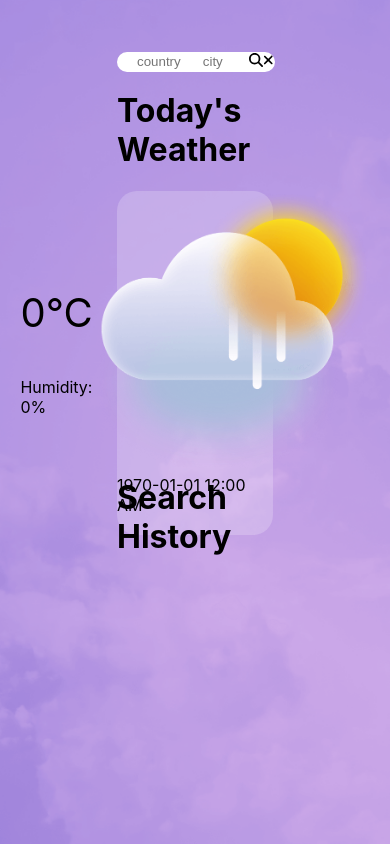
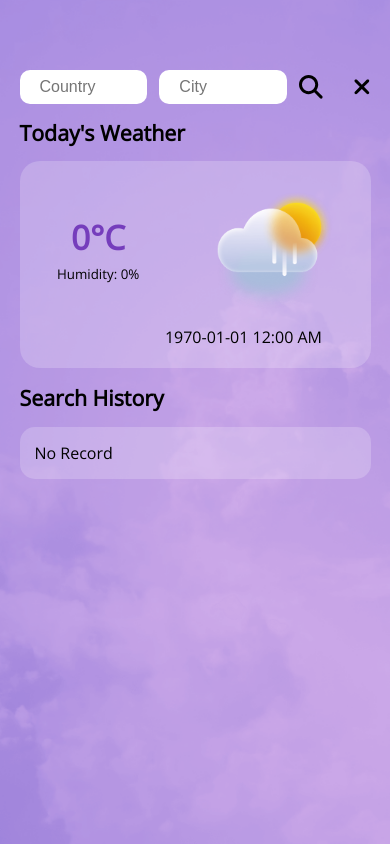
Before and after one commit to kshannn/react-weather-app, a React (Create React App) app: page / in a window 390 px wide. Built offline with nearby package versions, Linux system fonts and the light colour scheme; no server answers.

Commit message:
Implemented screen display responsivity

```diff
--- a/package.json
+++ b/package.json
@@ -15,10 +15,12 @@
     "@types/react": "^18.0.28",
     "@types/react-dom": "^18.0.11",
     "axios": "^1.3.4",
+    "lodash": "^4.17.21",
     "moment": "^2.29.4",
     "react": "^18.2.0",
     "react-dom": "^18.2.0",
     "react-scripts": "5.0.1",
+    "react-toastify": "^9.1.1",
     "typescript": "^4.9.5",
     "web-vitals": "^2.1.4"
   },
@@ -45,5 +47,8 @@
       "last 1 firefox version",
       "last 1 safari version"
     ]
+  },
+  "devDependencies": {
+    "@types/lodash": "^4.14.191"
   }
 }
--- a/src/App.css
+++ b/src/App.css
@@ -1,5 +1,15 @@
+@import url("https://fonts.googleapis.com/css2?family=Open+Sans:ital,wght@0,300;1,300&display=swap");
+
 html {
   overflow: hidden;
+}
+
+body {
+  font-family: "Open Sans", sans-serif;
+}
+
+h1 {
+  font-size: 16pt;
 }
 
 #App {
@@ -11,8 +21,9 @@ html {
 }
 
 #container {
-  padding-top: 50px;
+  padding-top: 70px;
   padding-bottom: 50px;
+  max-width: 800px;
   width: 40%;
   display: flex;
   flex-direction: column;
@@ -23,26 +34,28 @@ html {
 
 #searchWrapper,
 #historyWrapper,
-#resultWrapper {
+#resultWrapper,
+.errorModalWrapper {
   width: 100%;
 }
 
 #searchWrapper {
-  max-height: 4vh;
+  max-height: 5vh;
   display: flex;
+  gap: 0px 20px;
 }
 
 #resultWrapper {
-  min-height: 30vh;
   display: flex;
   flex-direction: column;
 }
 
 #historyWrapper {
-  min-height: 40vh;
+  min-height: 35vh;
 }
 
 /* === Search Fields === */
+
 .searchField {
   flex-grow: 2;
 }
@@ -58,10 +71,11 @@ html {
 #city,
 #country {
   width: 80%;
-  height: 100%;
+  height: 4vh;
   border: none;
   border-radius: 10px;
-  padding: 0px 20px;
+  padding: 0px 30px;
+  font-size: 16px;
 }
 
 #search,
@@ -77,7 +91,12 @@ html {
   cursor: pointer;
 }
 
+.errorModalWrapper {
+  margin-top: 2px;
+}
+
 /* === Weather Result === */
+
 #mainResult {
   display: flex;
   align-items: center;
@@ -93,7 +112,8 @@ html {
 }
 
 #sun {
-  height: 280px;
+  height: 200px;
+  padding-top: 30px;
 }
 
 #weatherInformation {
@@ -116,7 +136,9 @@ html {
 }
 
 #temperature {
-  font-size: 30pt;
+  font-size: 50pt;
+  font-weight: 600;
+  color: #753dbc;
 }
 
 /* === Search History ===  */
@@ -127,17 +149,83 @@ html {
   background: rgba(255, 255, 255, 0.2);
   padding: 15px;
   border-radius: 15px;
-}
-
-#left {
-  flex-grow: 1;
-  display: flex;
   gap: 0px 30px;
 }
 
-#right {
+.left {
+  display: flex;
+  align-items: center;
+  gap: 0px 30px;
+}
+
+.middle {
   flex-grow: 1;
   display: flex;
+  justify-content: space-between;
+}
+
+.right {
+  display: flex;
   justify-content: flex-end;
+  align-items: center;
   gap: 0px 30px;
 }
+
+/* Media queries */
+
+@media only screen and (max-width: 1400px) {
+  #container {
+    width: 60%;
+  }
+}
+
+@media only screen and (max-width: 900px) {
+  #container {
+    width: 80%;
+  }
+
+  h1 {
+    font-size: 16pt;
+  }
+
+  #temperature {
+    font-size: 40pt;
+  }
+}
+
+@media only screen and (max-width: 600px) {
+  #container {
+    width: 90%;
+  }
+
+  #searchWrapper {
+    gap: 0px 30px;
+  }
+
+  #temperature {
+    font-size: 25pt;
+    padding-top: 20px;
+    padding-bottom: 5px;
+  }
+
+  #sun {
+    height: 120px;
+  }
+
+  .middle {
+    flex-direction: column;
+  }
+
+  #timeAndLocation {
+    margin-top: 10px;
+  }
+
+  #weatherInformation > div {
+    font-size: 10pt;
+  }
+
+  #city,
+  #country {
+    padding: 0px 20px;
+  }
+}
--- a/src/App.tsx
+++ b/src/App.tsx
@@ -1,11 +1,13 @@
 import { useEffect, useState } from "react";
-import "./App.css";
 import { SearchFields } from "./components/SearchFields";
 import { SearchHistory } from "./components/SearchHistory";
 import { WeatherResult } from "./components/WeatherResult";
 import { HTTP_STATUS } from "./constants";
 import WeatherContext from "./contexts/WeatherContext";
 import { fetchWeather } from "./service/weatherService";
+import { ToastContainer } from "react-toastify";
+import "react-toastify/dist/ReactToastify.css";
+import "./App.css";
 
 export interface Weather {
   temperature: number;
@@ -26,38 +28,46 @@ const App = () => {
     description: "",
   });
   const [listOfSearchHistory, setListOfSearchHistory] = useState([]);
+  const [isPendingAction, setIsPendingAction] = useState(false);
 
-  // NOTE: set the first search results according to page load, consider using user's location
-  // useEffect(()=>{
-  //   const fetchDefaultWeather = async() => {
-  //     const weatherResponse:any = await fetchWeather()
-  //     if (weatherResponse.status === HTTP_STATUS.OK){
-  //       const {country, description, dt, humidity,name, temp} = weatherResponse.data
+  useEffect(() => {
+    const fetchDefaultWeather = async () => {
+      const weatherResponse: any = await fetchWeather();
+      if (weatherResponse.status === HTTP_STATUS.OK) {
+        const { country, description, dt, humidity, name, temp } =
+          weatherResponse.data;
 
-  //       setWeatherData({
-  //         temperature: temp,
-  //         humidity,
-  //         dateTime:dt,
-  //         country:name,
-  //         countryCode:country,
-  //         description
-
-  //       })
-  //     }
-  //   }
-  //   fetchDefaultWeather()
-  // },[])
+        setWeatherData({
+          temperature: temp,
+          humidity,
+          dateTime: dt,
+          country: name,
+          countryCode: country,
+          description,
+        });
+      }
+    };
+    fetchDefaultWeather();
+  }, []);
 
   return (
     <WeatherContext.Provider
-      value={{ listOfSearchHistory, setListOfSearchHistory, weatherData, setWeatherData }}
+      value={{
+        listOfSearchHistory,
+        setListOfSearchHistory,
+        weatherData,
+        setWeatherData,
+        setIsPendingAction,
+        isPendingAction,
+      }}
     >
       <div id="App">
         <div id="container">
-          <SearchFields/>
-          <WeatherResult/>
+          <SearchFields />
+          <WeatherResult />
           <SearchHistory />
         </div>
+        <ToastContainer />
       </div>
     </WeatherContext.Provider>
   );
--- a/src/components/SearchFields.tsx
+++ b/src/components/SearchFields.tsx
@@ -1,16 +1,37 @@
-import { useContext, useState } from "react";
+import { useContext, useEffect, useState } from "react";
 import { FontAwesomeIcon } from "@fortawesome/react-fontawesome";
 import { IconProp } from "@fortawesome/fontawesome-svg-core";
 import { faMagnifyingGlass, faXmark } from "@fortawesome/free-solid-svg-icons";
+import { toast } from "react-toastify";
 import { fetchWeather } from "../service/weatherService";
 import WeatherContext from "../contexts/WeatherContext";
 import { HTTP_STATUS } from "../constants";
 
 export const SearchFields = () => {
   const [cityQuery, setCityQuery] = useState("");
+  const [error, setError] = useState("");
   const weatherContext: any = useContext(WeatherContext);
-  const { listOfSearchHistory, setListOfSearchHistory, setWeatherData } =
-    weatherContext;
+  const {
+    listOfSearchHistory,
+    setListOfSearchHistory,
+    setWeatherData,
+    isPendingAction,
+    setIsPendingAction,
+  } = weatherContext;
+
+  useEffect(() => {
+    if (error) {
+      toast.error(error);
+    }
+  }, [error]);
+
+  useEffect(() => {
+    if (isPendingAction) {
+      toast.loading("Fetching data...", { toastId: "fetchToast" });
+    } else {
+      toast.dismiss("fetchToast");
+    }
+  }, [isPendingAction]);
 
   const updateField = (e: any) => {
     setCityQuery(e.target.value);
@@ -34,6 +55,9 @@ export const SearchFields = () => {
   };
 
   const searchQuery = async () => {
+    setError("");
+    if (!cityQuery) return;
+    setIsPendingAction(true);
     try {
       const weatherResponse: any = await fetchWeather(cityQuery);
       if (weatherResponse.status === HTTP_STATUS.OK) {
@@ -54,10 +78,14 @@ export const SearchFields = () => {
           queryTime: dt,
           countryCode: country,
         });
+      } else {
+        setError(weatherResponse.data.message);
       }
     } catch (err) {
       console.log(err);
     }
+    setIsPendingAction(false);
+
   };
 
   const clearQuery = () => {
@@ -67,12 +95,12 @@ export const SearchFields = () => {
   return (
     <div id="searchWrapper">
       <div className="searchField">
-        <input type="text" placeholder="country" id="country" />
+        <input type="text" placeholder="Country" id="country" />
       </div>
       <div className="searchField">
         <input
           type="text"
-          placeholder="city"
+          placeholder="City"
           id="city"
           name="city"
           value={cityQuery}
--- a/src/components/SearchHistory.tsx
+++ b/src/components/SearchHistory.tsx
@@ -9,10 +9,17 @@ import WeatherContext from "../contexts/WeatherContext";
 import { HTTP_STATUS, SEARCH_HISTORY_TIME_FORMAT } from "../constants";
 import moment from "moment";
 import { fetchWeather } from "../service/weatherService";
+import { toast } from "react-toastify";
 
 export const SearchHistory = () => {
   const weatherContext: any = useContext(WeatherContext);
-  const { listOfSearchHistory, setListOfSearchHistory,setWeatherData } = weatherContext;
+  const {
+    listOfSearchHistory,
+    setListOfSearchHistory,
+    setWeatherData,
+    isPendingAction,
+    setIsPendingAction,
+  } = weatherContext;
 
   useEffect(() => {
     const _searchHistoryList: any = localStorage.getItem("searchHistory");
@@ -22,17 +29,32 @@ export const SearchHistory = () => {
     // eslint-disable-next-line react-hooks/exhaustive-deps
   }, []);
 
-  const clearSearchHistory = (indexToDelete:number) => {
-    const _updatedSearchHistory = listOfSearchHistory.filter((h:any, index:number)=>  index !== indexToDelete )
-    localStorage.setItem('searchHistory', JSON.stringify(_updatedSearchHistory))
-    setListOfSearchHistory(_updatedSearchHistory)
+  useEffect(() => {
+    if (isPendingAction) {
+      toast.loading("Fetching data...", { toastId: "fetchToast" });
+    } else {
+      toast.dismiss("fetchToast");
     }
+  }, [isPendingAction]);
 
-  const recallSearchQuery = async(query:string) => {
-    const weatherResponse:any = await fetchWeather(query)
-    if (weatherResponse.status === HTTP_STATUS.OK){
-      const {country, description, dt, humidity,name, temp} = weatherResponse.data
+  const clearSearchHistory = (indexToDelete: number) => {
+    const _updatedSearchHistory = listOfSearchHistory.filter(
+      (h: any, index: number) => index !== indexToDelete
+    );
+    localStorage.setItem(
+      "searchHistory",
+      JSON.stringify(_updatedSearchHistory)
+    );
+    setListOfSearchHistory(_updatedSearchHistory);
+  };
 
+  const recallSearchQuery = async (query: string) => {
+    setIsPendingAction(true);
+    try {
+      const weatherResponse: any = await fetchWeather(query);
+      if (weatherResponse.status === HTTP_STATUS.OK) {
+        const { country, description, dt, humidity, name, temp } =
+          weatherResponse.data;
 
         setWeatherData({
           temperature: temp,
@@ -43,7 +65,11 @@ export const SearchHistory = () => {
           description,
         });
       }
+    } catch (err) {
+      console.log(err);
     }
+    setIsPendingAction(false);
+  };
 
   const renderHistory = () => {
     if (listOfSearchHistory)
@@ -58,25 +84,35 @@ export const SearchHistory = () => {
         ) => {
           return (
             <div className="queryRow" key={index}>
-              <div id="left">
+              <div className="left">
                 <div id="historyIndex">{index + 1}</div>
+              </div>
+              <div className="middle">
                 <div id="query">
                   {countryCode}, {query}
                 </div>
-              </div>
-              <div id="right">
                 <div id="queryTime">
                   {moment(queryTime, "X").format(SEARCH_HISTORY_TIME_FORMAT)}
                 </div>
+              </div>
+              <div className="right">
                 <div id="queryRecall">
-                  <FontAwesomeIcon icon={faMagnifyingGlass as IconProp} id="recall" onClick={()=>{
-                    recallSearchQuery(query)
-                  }}/>
+                  <FontAwesomeIcon
+                    icon={faMagnifyingGlass as IconProp}
+                    id="recall"
+                    onClick={() => {
+                      recallSearchQuery(query);
+                    }}
+                  />
                 </div>
                 <div id="historyDelete">
-                  <FontAwesomeIcon icon={faTrashCan as IconProp} id="clearHistory" onClick={()=>{
-                    clearSearchHistory(index)
-                  }}/>
+                  <FontAwesomeIcon
+                    icon={faTrashCan as IconProp}
+                    id="clearHistory"
+                    onClick={() => {
+                      clearSearchHistory(index);
+                    }}
+                  />
                 </div>
               </div>
             </div>
@@ -88,7 +124,11 @@ export const SearchHistory = () => {
   return (
     <div id="historyWrapper">
       <h1>Search History</h1>
-      {renderHistory()}
+      {listOfSearchHistory.length ? (
+        renderHistory()
+      ) : (
+        <div className="queryRow">No Record</div>
+      )}
     </div>
   );
 };
--- a/src/components/WeatherResult.tsx
+++ b/src/components/WeatherResult.tsx
@@ -3,6 +3,7 @@ import Sun from "../assets/sun.png";
 import moment from "moment";
 import { CURRENT_RESULT_TIME_FORMAT } from "../constants";
 import WeatherContext from "../contexts/WeatherContext";
+import {capitalize} from "lodash"
 
 export const WeatherResult = () => {
   const weatherContext = useContext(WeatherContext);
@@ -16,13 +17,13 @@ export const WeatherResult = () => {
       <div id="resultOverlay">
         <div id="mainResult">
           <div id="weatherInformation">
-            <p id="temperature">{temperature}°C</p>
-            <div>{description}</div>
+            <span id="temperature">{temperature}°C</span>
+            <div>{capitalize(description)}</div>
             <div>Humidity: {humidity}%</div>
           </div>
           <div id="weatherImageWrapper">
             <div id="weatherImage">
-              <img src={Sun} alt="" id="sun" />
+              <img src={Sun} alt="sun" id="sun" />
             </div>
           </div>
         </div>
--- a/src/service/weatherService.ts
+++ b/src/service/weatherService.ts
@@ -2,7 +2,7 @@ import axios, { AxiosResponse } from "axios";
 
 const BASE_URL = `https://api.openweathermap.org/data/2.5/weather`;
 
-const createSuccessResponseObj = (res: AxiosResponse<any, any>) => {
+const createResponseObj = (res: AxiosResponse<any, any>) => {
   return {
     status: res.status,
     data: res.data,
@@ -26,12 +26,12 @@ const fetchWeather = async (query: string = "singapore") => {
     const transformedWeatherResponse = {
       data: { temp, humidity, dt, name, country, description },
     };
-    return createSuccessResponseObj({
+    return createResponseObj({
       ...response,
       ...transformedWeatherResponse,
     });
-  } catch (err) {
-    return err;
+  } catch (err: any) {
+    return createResponseObj(err.response);
   }
 };
 
```
Also changed, not shown: 1 other file (tests, documents, lock files or other folders). Lines whose indentation alone changed are shown as unchanged.
